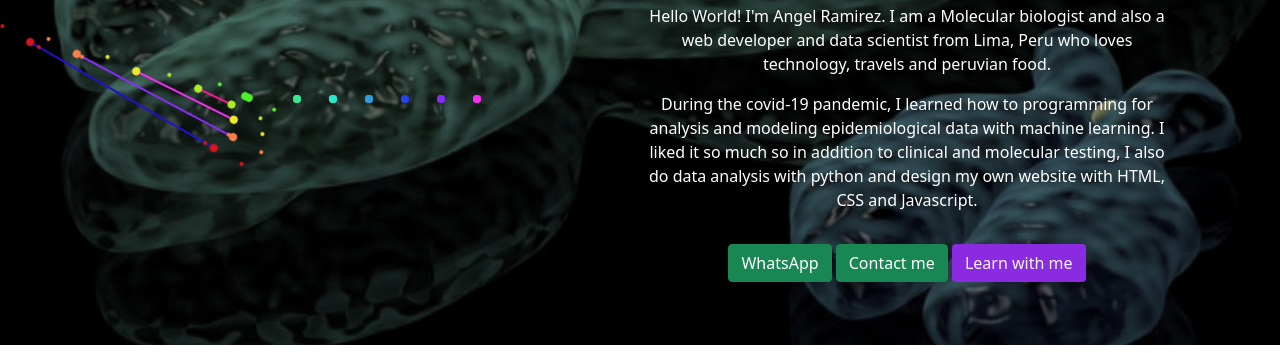
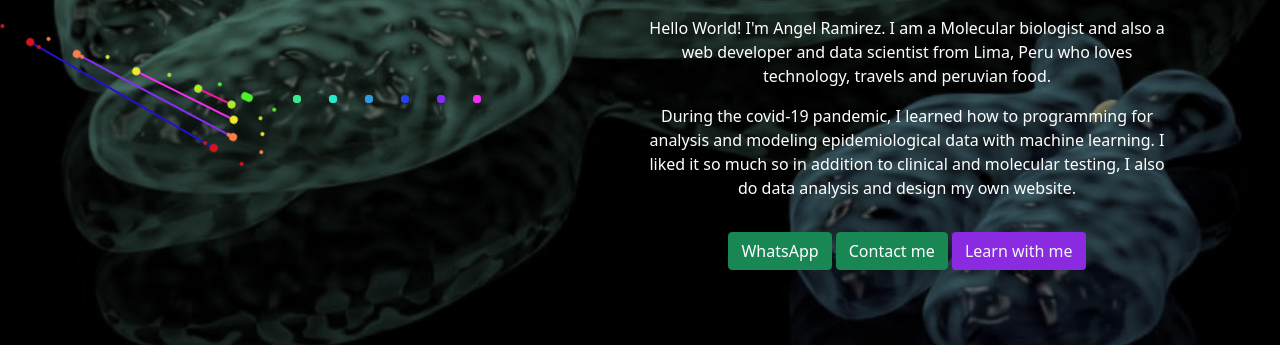
Before and after one commit to Aramir95/MyWeb, a plain HTML site: page index.html in a window 1280 px wide. Shown: the part 447-800 px from the top of the page. Drawn offline with nearby package versions, Linux system fonts and the light colour scheme.

Commit message:
modifyng about me

```diff
--- a/index.html
+++ b/index.html
@@ -217,7 +217,7 @@
                             </blockquote>
                             <blockquote class=" px-5 px-md-2">
                                 <p>During the covid-19 pandemic, I learned how to programming for analysis and modeling epidemiological data with machine learning. I liked it so much so
-                                    in addition to clinical and molecular testing, I also do data analysis with python and design my own website with HTML, CSS and Javascript.</p>
+                                    in addition to clinical and molecular testing, I also do data analysis and design my own website.</p>
                             </blockquote>
                             <div class="text-center pt-3">
                                 <a href="https://wa.me/51993845153?text=Hello%20%21%20I%20saw%20your%20website%20." class="btn btn-success" target="_blank" >WhatsApp</a>
```
